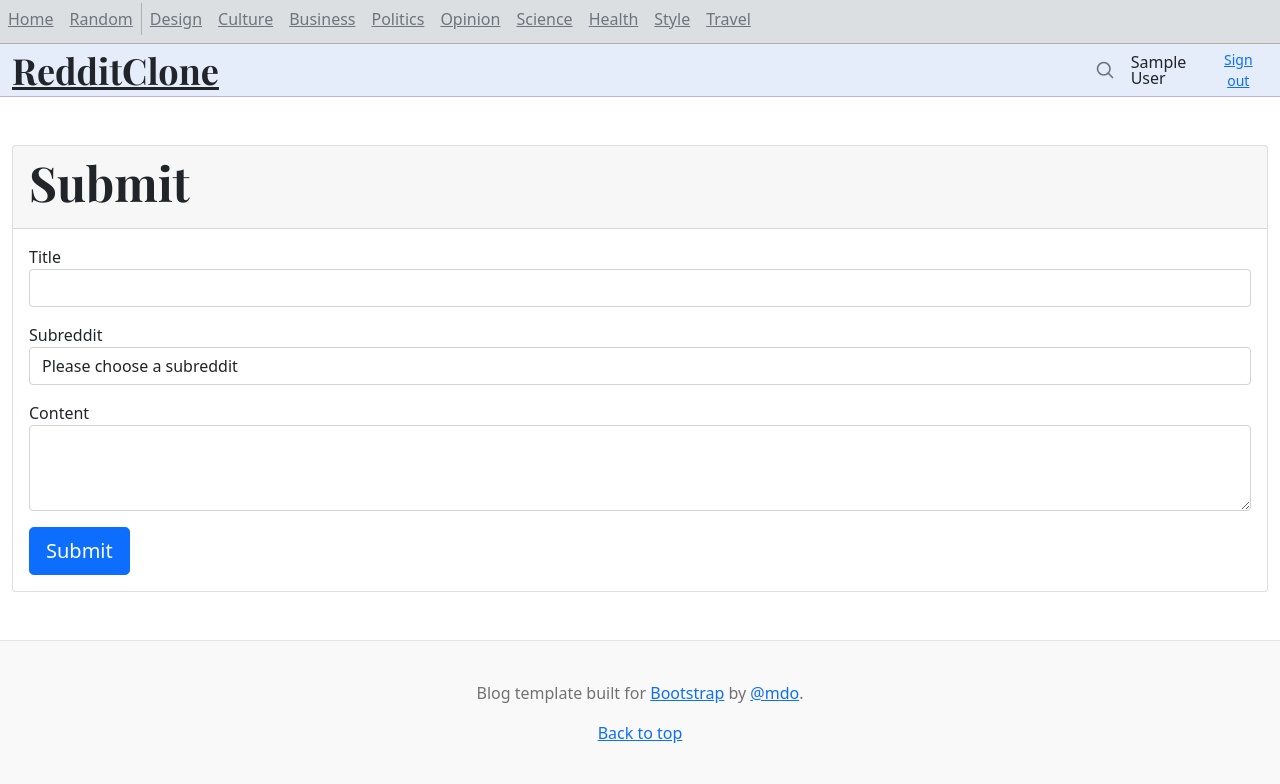
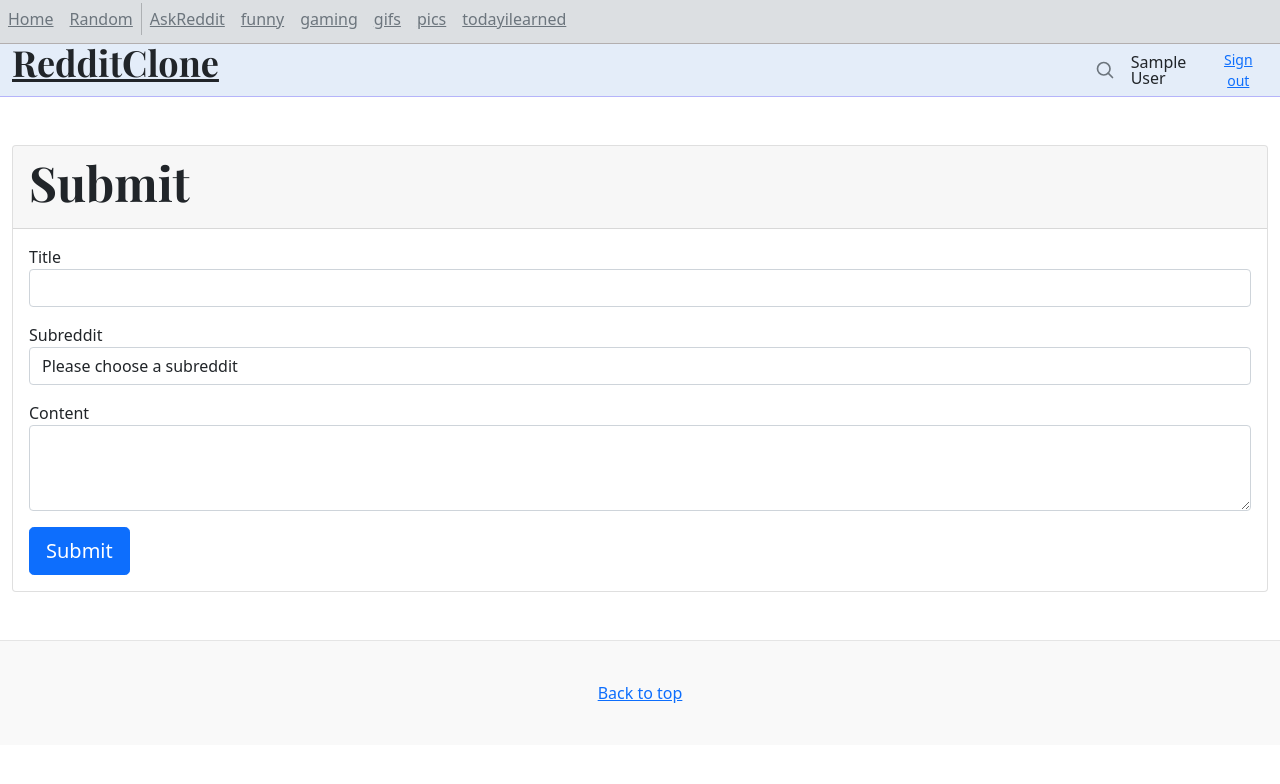
Before and after one commit to Handras486/Laravel_feleves_RedditClone, a Laravel app: page /create in a window 1280 px wide. Shown: the top 784 px of the page. Run offline with Laravel 8, Linux system fonts and the light colour scheme; the visitor is signed in with stand-in values (Sample User, id 1); data comes from the database, SQL or seed files in the repository; some libraries are stand-ins or nearby versions.

Commit message:
Improved home/header appearance + added header links

```diff
--- a/RedditClone/app/Providers/AppServiceProvider.php
+++ b/RedditClone/app/Providers/AppServiceProvider.php
@@ -2,7 +2,10 @@
 
 namespace App\Providers;
 
+use Illuminate\Pagination\Paginator;
+use Illuminate\Support\Facades\View;
 use Illuminate\Support\ServiceProvider;
+use App\View\Composers\SubredditViewComposer;
 
 class AppServiceProvider extends ServiceProvider
 {
@@ -23,6 +26,7 @@ class AppServiceProvider extends ServiceProvider
      */
     public function boot()
     {
-        //
+        Paginator::useBootstrap();
+        view()->composer('*', SubredditViewComposer::class);
     }
 }
--- a/RedditClone/resources/views/layouts/_header.blade.php
+++ b/RedditClone/resources/views/layouts/_header.blade.php
@@ -3,21 +3,17 @@
         <header class="blog-header">
             <div class="row nav-scroller py-1 ">
                 <nav class="nav d-flex justify-content-start">
-                    <a class="p-2 link-secondary" href="#">Home</a>
-                    <a class="p-2 link-secondary" href="#">Random</a>
+                    <a class="p-2 link-secondary" href="{{ route('home') }}">Home</a>
+                    <a class="p-2 link-secondary" href="{{ route('subreddit.details', $subreddits->random()) }}">Random</a>
                     <div class="vr"></div>
-                    <a class="p-2 link-secondary" href="#">Design</a>
-                    <a class="p-2 link-secondary" href="#">Culture</a>
-                    <a class="p-2 link-secondary" href="#">Business</a>
-                    <a class="p-2 link-secondary" href="#">Politics</a>
-                    <a class="p-2 link-secondary" href="#">Opinion</a>
-                    <a class="p-2 link-secondary" href="#">Science</a>
-                    <a class="p-2 link-secondary" href="#">Health</a>
-                    <a class="p-2 link-secondary" href="#">Style</a>
-                    <a class="p-2 link-secondary" href="#">Travel</a>
+                    @foreach($subreddits as $subreddit)
+                    <a href="{{ route('subreddit.details', $subreddit) }}" class="p-2 link-secondary">
+                        {{ $subreddit->name }}
+                    </a>
+                    @endforeach
                 </nav>
             </div>
-            <div class="row flex-nowrap justify-content-between align-items-center" style="background-color:#E4EDF9">
+            <div class="row" style="background-color:#E4EDF9">
                 <div class="col-10 text-start">
                     <a class="blog-header-logo text-dark" href="{{ route('home') }}">
                         RedditClone
--- a/RedditClone/resources/views/layouts/main.blade.php
+++ b/RedditClone/resources/views/layouts/main.blade.php
@@ -31,9 +31,10 @@
       }
     </style>
 
-
     <!-- Custom styles for this template -->
     <link href="https://fonts.googleapis.com/css?family=Playfair+Display:700,900&amp;display=swap" rel="stylesheet">
+
+    @stack('styles')
   </head>
   <body>
     @include('layouts._header')
@@ -43,11 +44,11 @@
     </main>
 
     <footer class="blog-footer">
-        <p>Blog template built for <a href="https://getbootstrap.com/">Bootstrap</a> by <a href="https://twitter.com/mdo">@mdo</a>.</p>
         <p>
             <a href="#">Back to top</a>
         </p>
     </footer>
     <script src="https://cdn.jsdelivr.net/npm/bootstrap@5.1.1/dist/js/bootstrap.bundle.min.js" integrity="sha384-/bQdsTh/da6pkI1MST/rWKFNjaCP5gBSY4sEBT38Q/9RBh9AH40zEOg7Hlq2THRZ" crossorigin="anonymous"></script>
+    @stack('scripts')
 </body>
 </html>
```
Also changed, not shown: RedditClone/resources/views/home.blade.php (+7 -6 lines).
